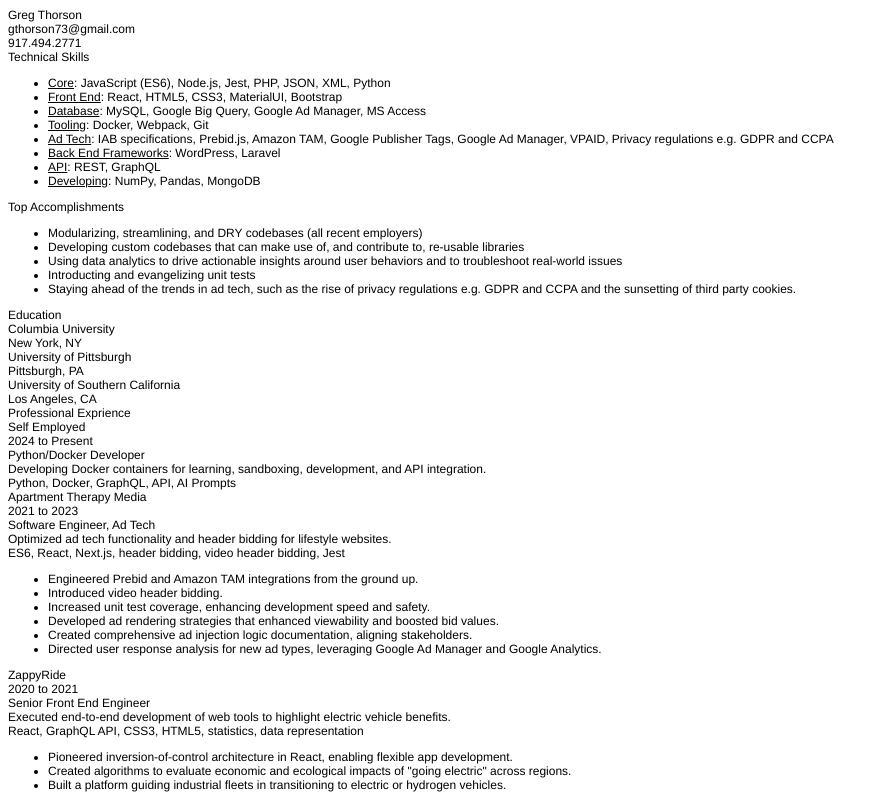
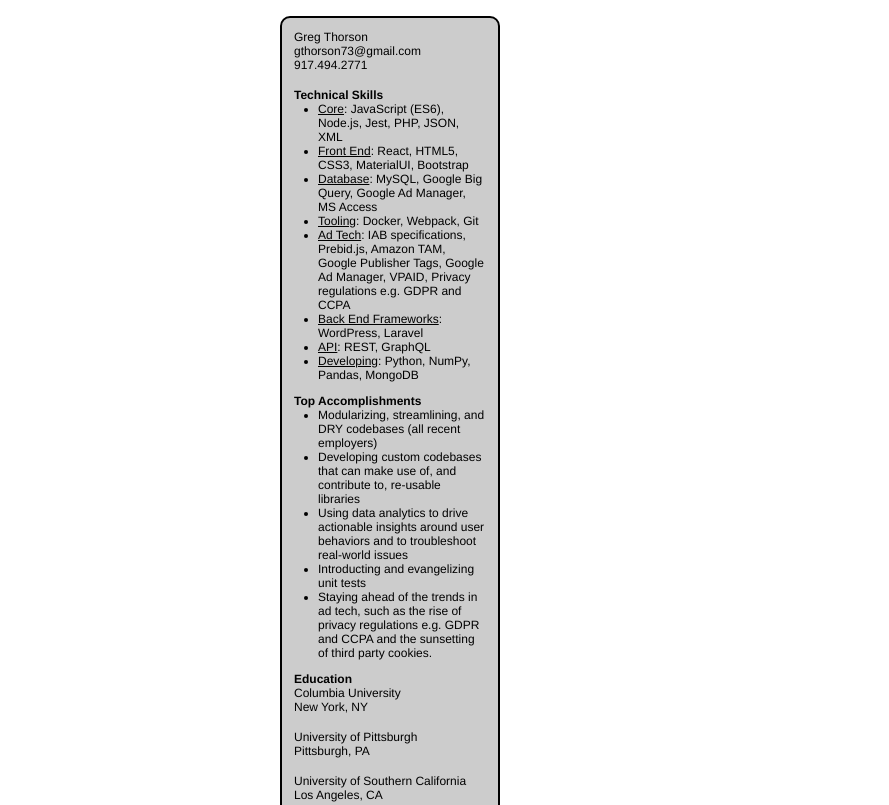
Before and after one commit to Engywook2005/rsm_json_based, a website built with webpack: page public/index.html in a window 1280 px wide. Shown: the top 805 px of the page, without its empty margins (0-889 px from the left). Built offline with nearby package versions, Linux system fonts and the light colour scheme.

Commit message:
Sidebar styled

```diff
--- a/public/json/rsm.json
+++ b/public/json/rsm.json
@@ -17,7 +17,7 @@
         "items": [
         {
             "active": true,
-            "text": "<u>Core</u>: JavaScript (ES6), Node.js, Jest, PHP, JSON, XML, Python"
+            "text": "<u>Core</u>: JavaScript (ES6), Node.js, Jest, PHP, JSON, XML"
         },
         {
             "active": true,
@@ -45,7 +45,7 @@
         },
         {
             "active": true,
-            "text": "<u>Developing</u>: NumPy, Pandas, MongoDB"
+            "text": "<u>Developing</u>: Python, NumPy, Pandas, MongoDB"
         }
         ]
       },
--- a/scss/style.scss
+++ b/scss/style.scss
@@ -1,6 +1,46 @@
-// $primary-color: #999999;
+$light-gray: #cccccc;
+$vertical-separation: 1rem;
 
 body {
   font-family: Helvetica, Arial, sans-serif;
   font-size: 12px;
+  display: flex;
+  justify-content: center;
+  height: 100vh;
+  margin: 0;
+
+  #resume_container {
+    width: 7.5in;
+    margin-top: $vertical-separation;
+
+    ul {
+      margin-top: 0;
+    }
+
+    .title {
+      font-weight: bold;
+    }
+
+    .sidebar {
+      width: 2in;
+      background-color: $light-gray;
+      padding: 0.75rem;
+      border: #000000 2px solid;
+      border-radius: 10px;
+
+      ul {
+        margin-left: -16px;
+      }
+
+      .contact_info {
+        margin-bottom: $vertical-separation;
+      }
+
+      .education {
+        .school {
+          margin-bottom: $vertical-separation;
+        }
+      }
+    }
+  }
 }
```
